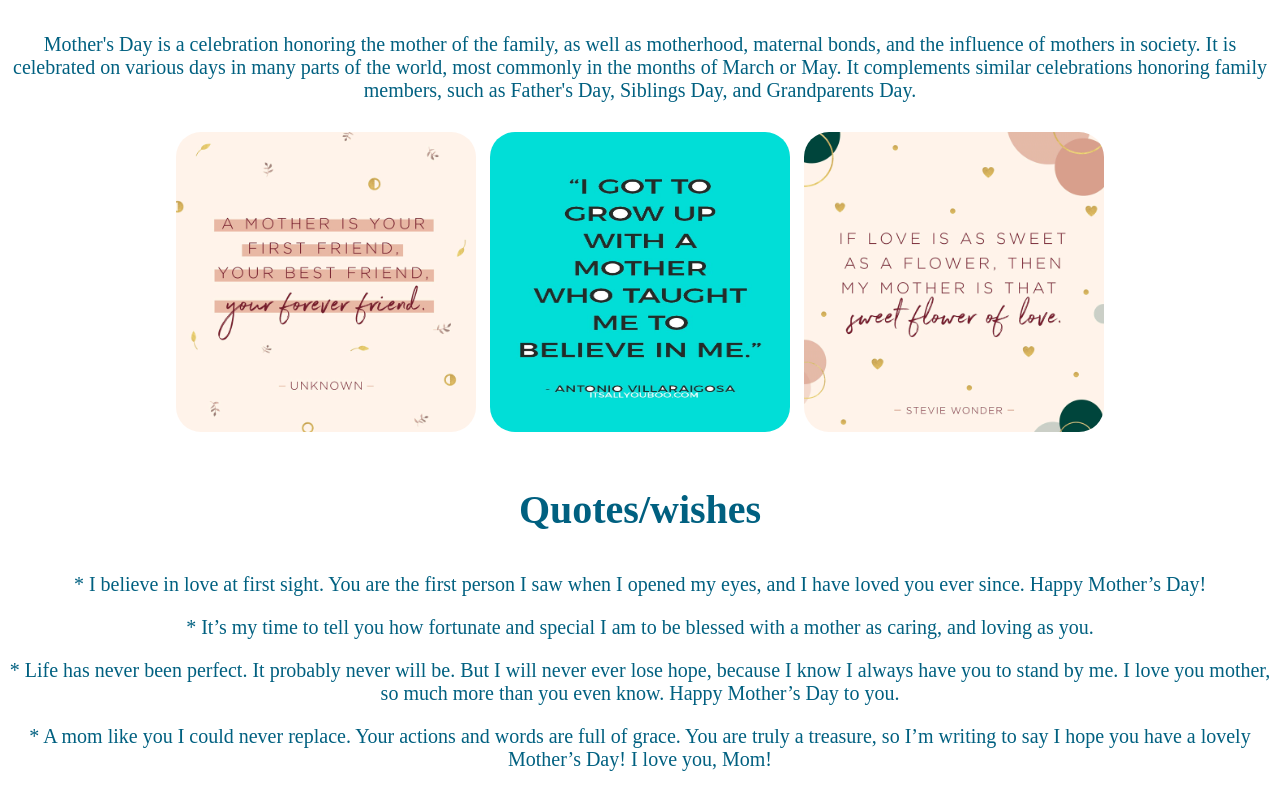
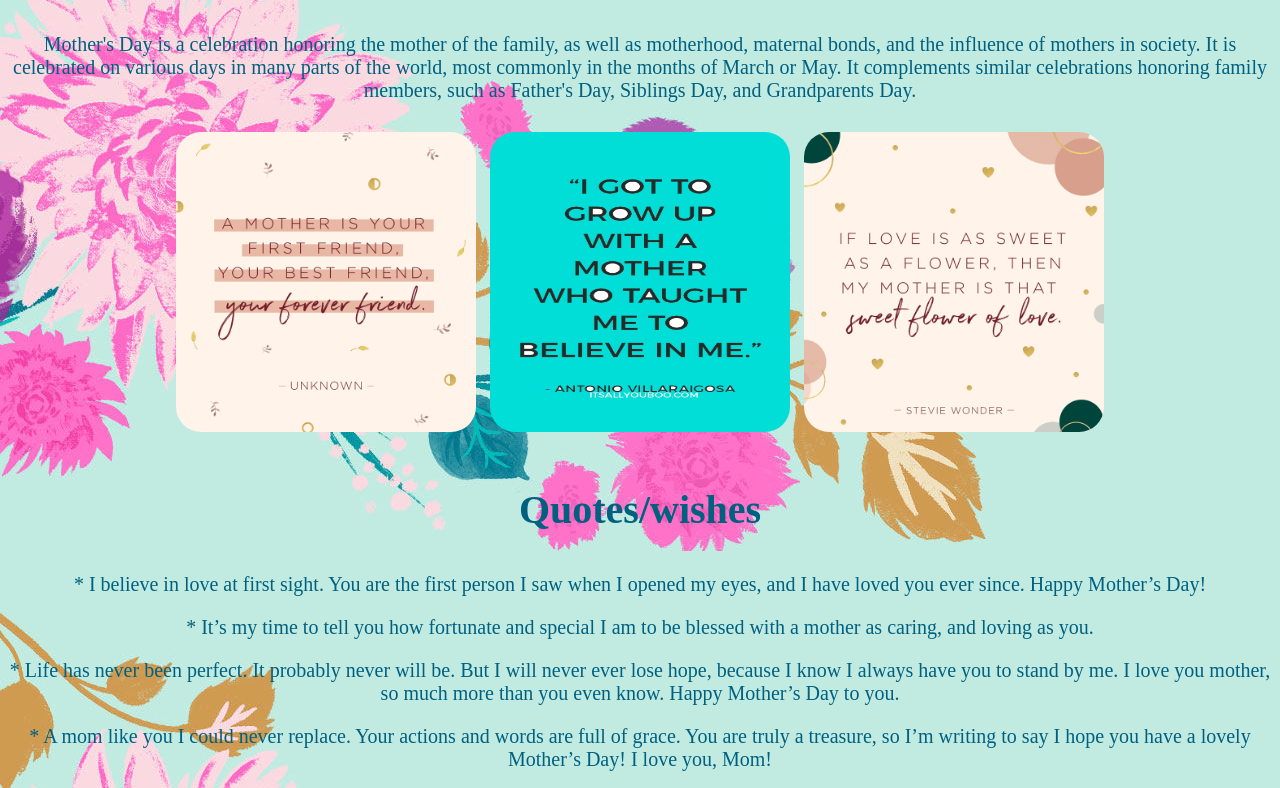
Before and after one commit to MahamSiddiqui/Mothers-day, a plain HTML site: page index.html in a window 1280 px wide. Shown: the part 249-1037 px from the top of the page. Drawn offline with Linux system fonts and the light colour scheme; grey boxes are pictures that could not be loaded.

Commit message:
Add files via upload

```diff
--- a/style.css
+++ b/style.css
@@ -1,5 +1,5 @@
 body{
-    background-image: url("mothers\nav.jpg");
+    background-image: url("mothers/nav.jpg");
     font-family: 'Josefin Slab', serif;
 
 
```
